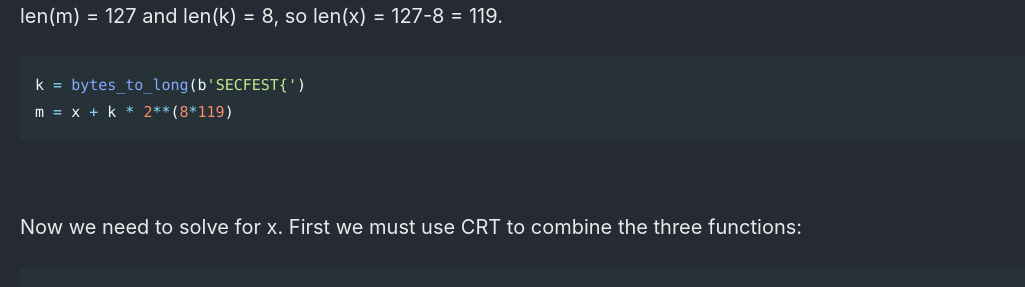
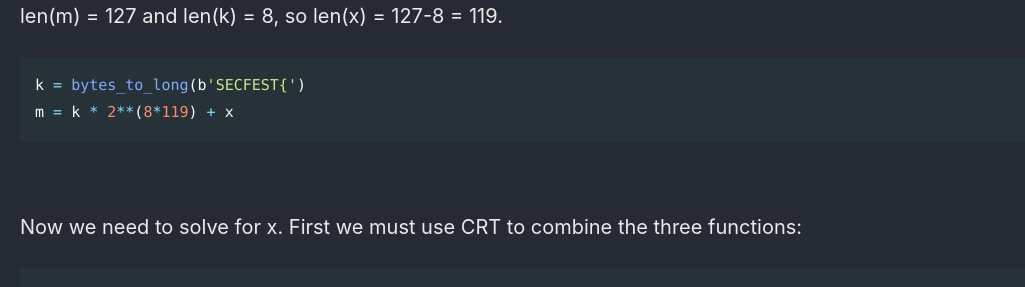
Before and after one commit to Connor-McCartney/Connor-McCartney.github.io, a Jekyll site: the page built from _pages/cryptography/small-roots/really-sick-aesthetic-SECFEST-2022.md, in a window 1280 px wide and 900 px high, scrolled down 1424 px. Shown: the part 157-444 px from the top of the window, without its empty margins (0-1025 px from the left). Built offline with Jekyll 4.4.1, drawn with Linux system fonts in a browser that asks for light colours; cached includes are drawn as plain includes.

````diff
--- a/_pages/cryptography/small-roots/really-sick-aesthetic-SECFEST-2022.md
+++ b/_pages/cryptography/small-roots/really-sick-aesthetic-SECFEST-2022.md
@@ -61,7 +61,7 @@ len(m) = 127 and len(k) = 8, so len(x) = 127-8 = 119.
 
 ```python
 k = bytes_to_long(b'SECFEST{')
-m = x + k * 2**(8*119)
+m = k * 2**(8*119) + x
 ```
 
 <br>
@@ -152,7 +152,7 @@ Z3 = crt([0, 0, 1], [n1, n2, n3])
 PR.<x> = PolynomialRing(Zmod(n1 * n2 * n3))
 
 k = bytes_to_long(b'SECFEST{')
-m = x + k * 2**(8*119)
+m = k * 2**(8*119) + x
 
 f1 = m**3 - c1
 f2 = (a*m+b)**3 - c2
````
